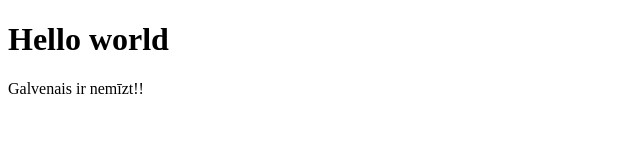
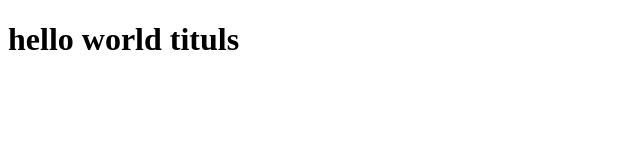
Before and after one commit to Pacisss07/webpage3, a plain HTML site: page index.html in a window 1280 px wide. Shown: the whole page, without its empty margins (0-640 px from the left). Drawn offline with Linux system fonts and the light colour scheme.

Commit message:
Update index.html

```diff
--- a/index.html
+++ b/index.html
@@ -1,10 +1,14 @@
 <!DOCTYPE html>
+
 <html>
+
+<head>
+  <title>webpage3</title>
+  <link rel="icon" type="image/png" href="https://love2dev.com/img/2000px-instagram_logo_2016svg-2000x2000.png">
+</head>
+
 <body>
+  <h1>hello world tituls</h1>
+</body>
 
-<h1>Hello world</h1>
-<p>Galvenais ir nemīzt!!</p>
-
-
-</body>
 </html>
```
